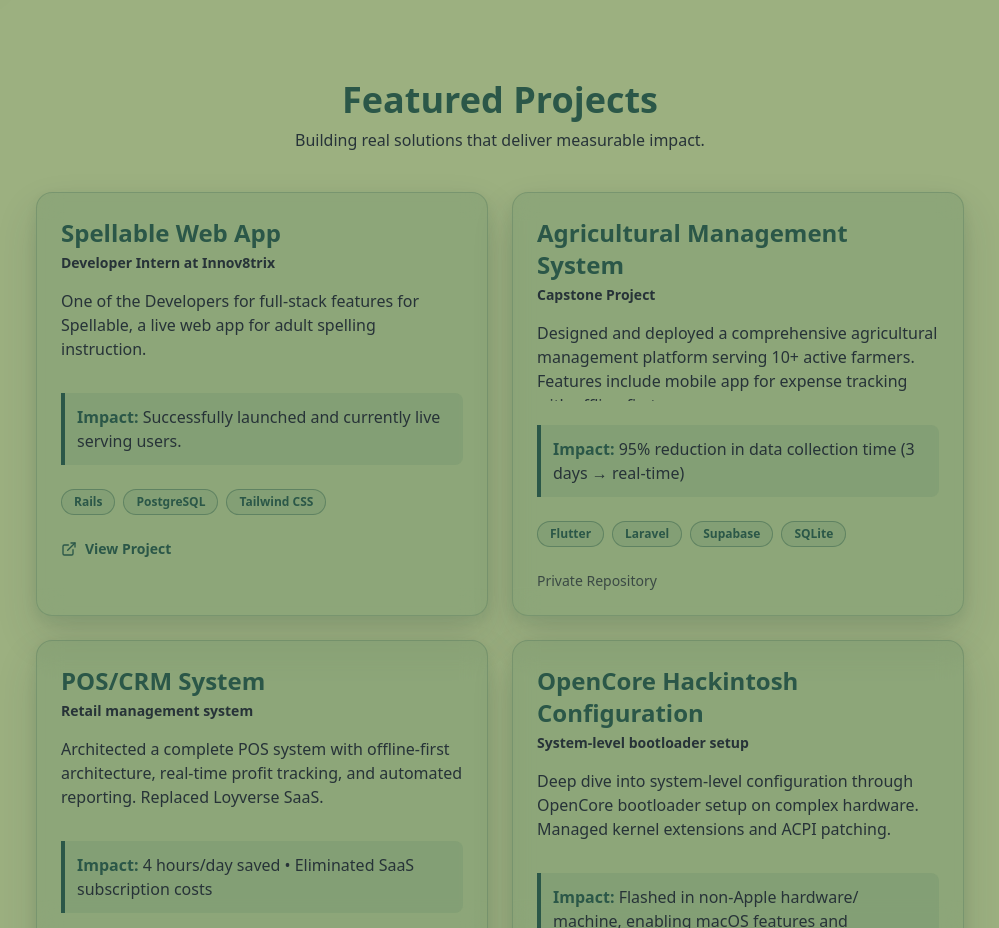
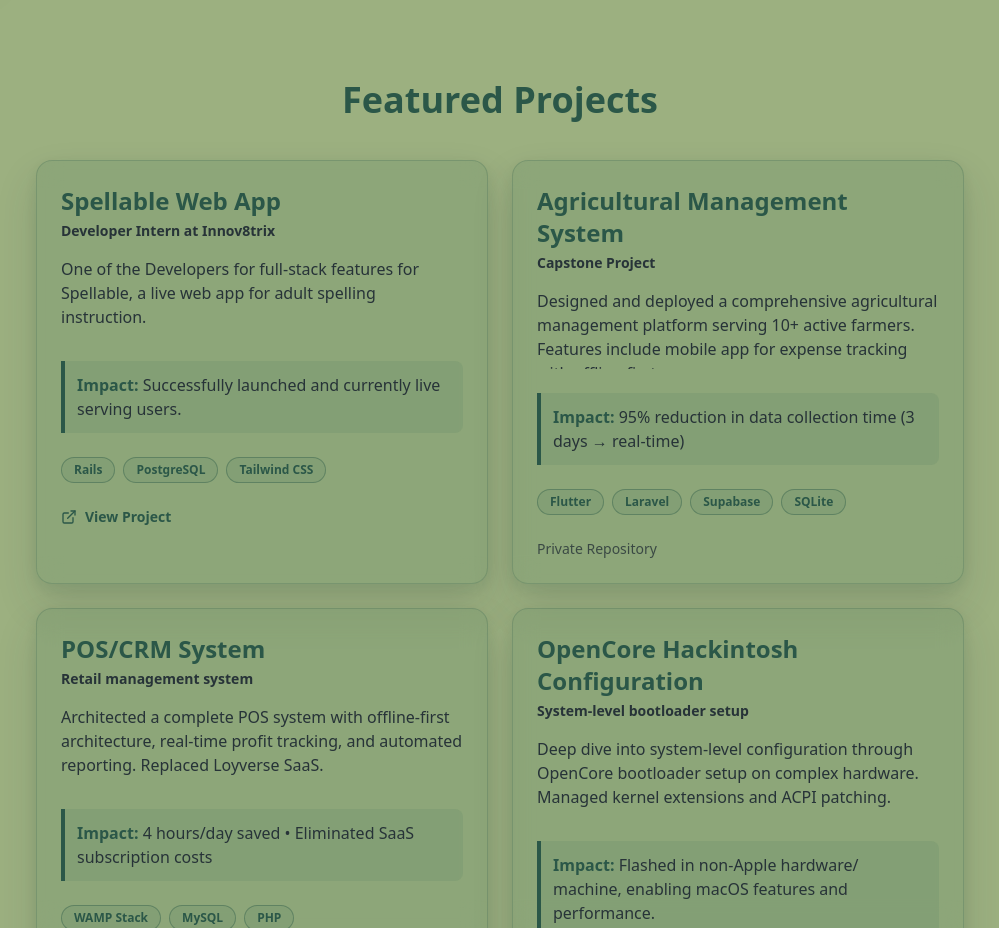
Before and after one commit to SiHarv/Portfolio, a React (Create React App) app: page / in a window 1280 px wide. Shown: the part 840-1768 px from the top of the page, without its empty margins (268-1267 px from the left). Built offline with nearby package versions, Linux system fonts and the light colour scheme.

Commit message:
removeed a line in Projects

```diff
--- a/src/App.jsx
+++ b/src/App.jsx
@@ -194,7 +194,6 @@
         <section id="projects" className="min-h-screen py-20 max-w-6xl mx-auto">
           <div className="text-center mb-10">
             <h2 className="text-3xl md:text-4xl font-bold text-[#2B5748] mb-2">Featured Projects</h2>
-            <p className="text-[#273338]">Building real solutions that deliver measurable impact.</p>
           </div>
 
           <div className="grid grid-cols-1 md:grid-cols-2 gap-6">
```
